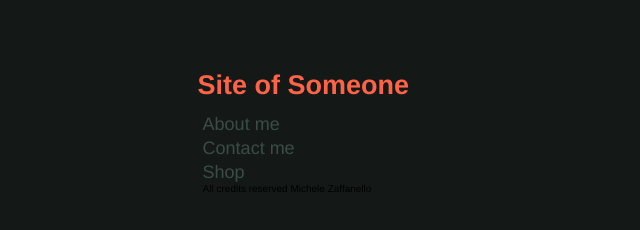
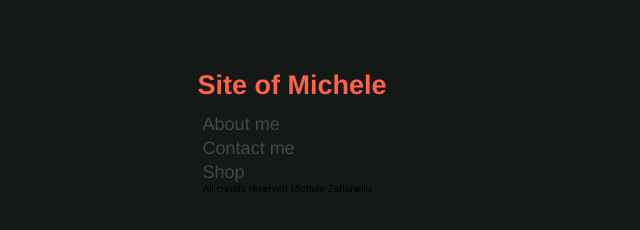
Before and after one commit to Pleyer99Bit/FlexBox, a plain HTML site: page FlexBox.html in a window 1280 px wide. Shown: the part 238-468 px from the top of the page, 0-640 px from the left. Drawn offline with Linux system fonts and the light colour scheme.

Commit message:
Update FlexBox.html

```diff
--- a/FlexBox.html
+++ b/FlexBox.html
@@ -260,7 +260,7 @@
         <div class="menu_vision">
             <div class="menu">
                 <div class="title_main" id="home">
-                    <a onclick="Homef()" class="button_title">Site of Someone</a>
+                    <a onclick="Homef()" class="button_title">Site of Michele</a>
                 </div>
                 <div class="page_container">
                     <div class="page_name" id="AM">
```
